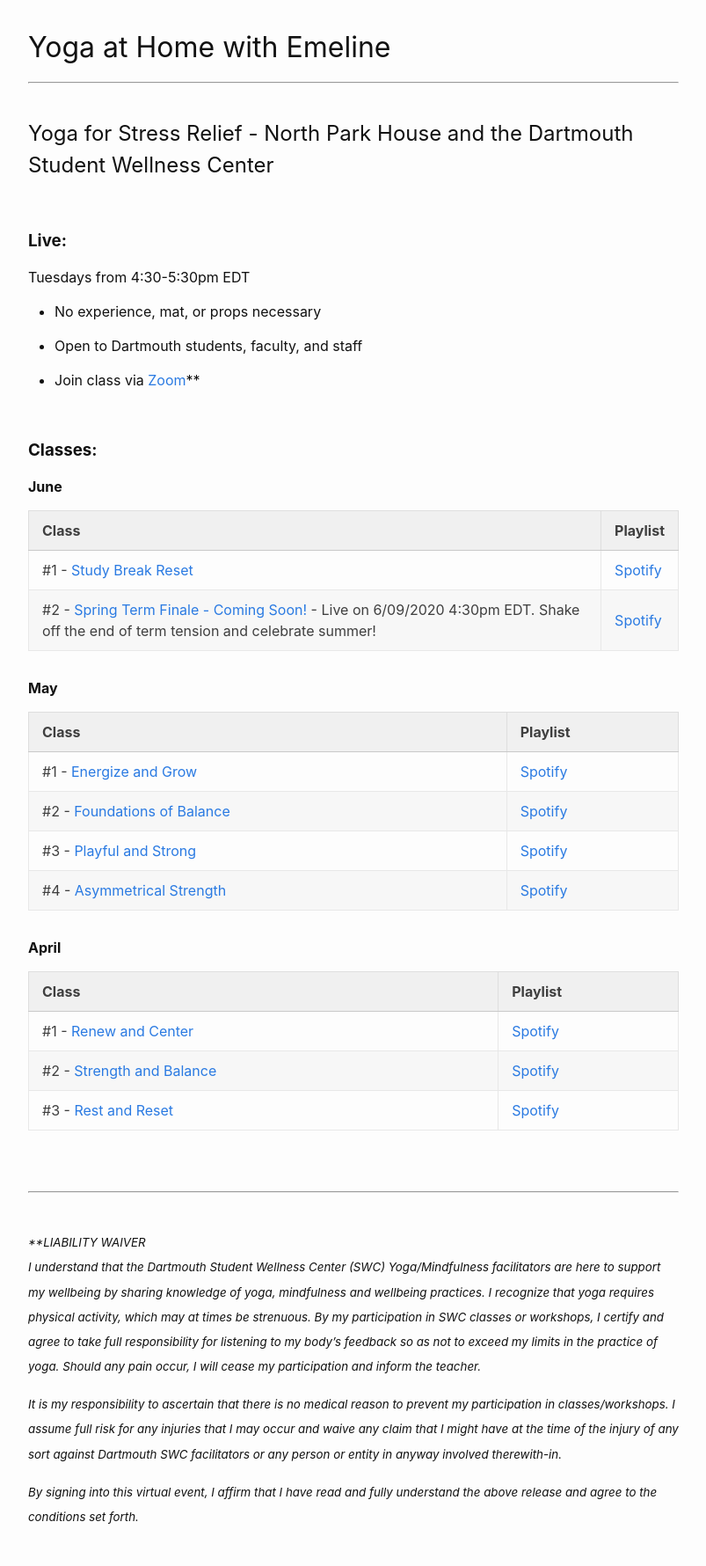
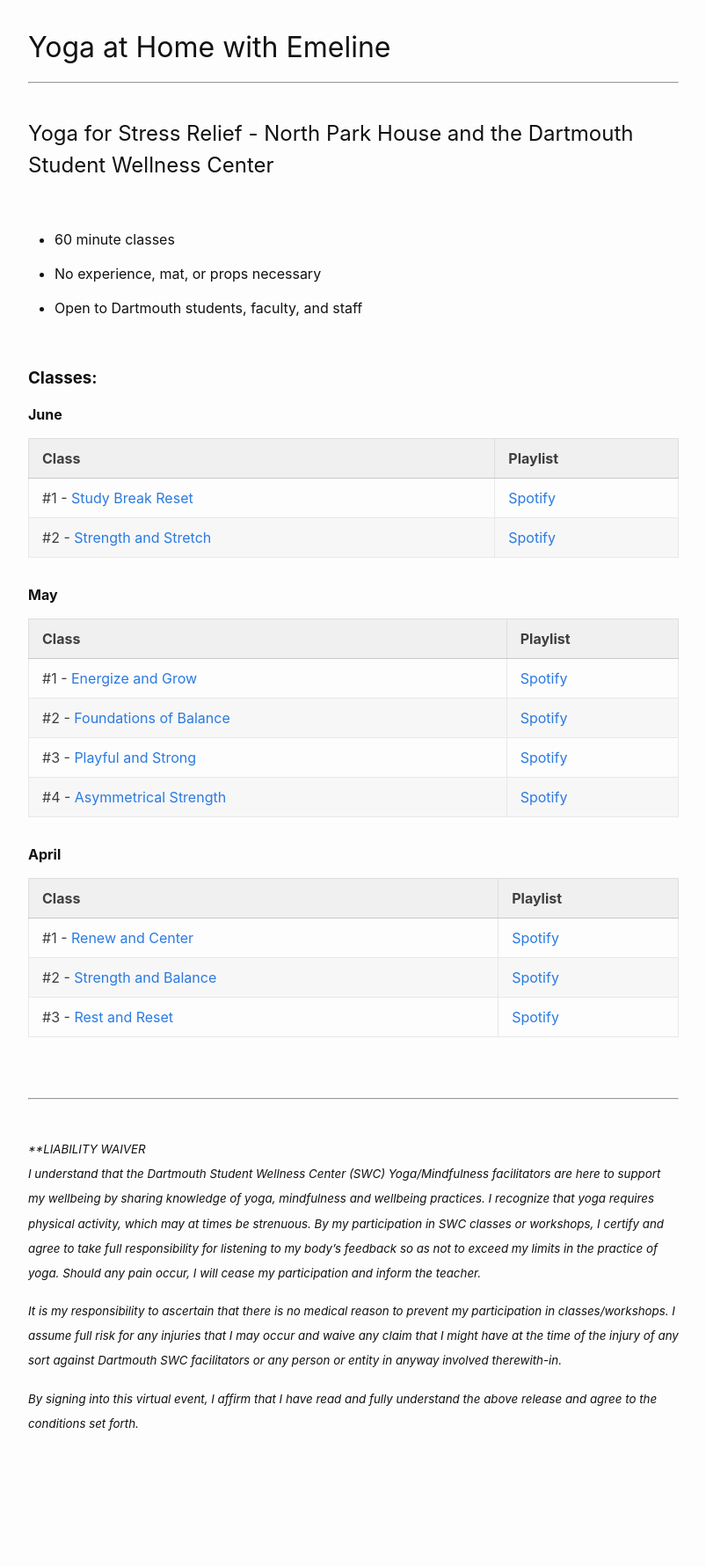
Before and after one commit to emelineclarke/yoga, a Jekyll site: the page built from index.markdown, in a window 1280 px wide. Shown: the whole page at 88% size, without its empty margins (238-1041 px from the left). Built offline with Jekyll 4.4.1, drawn with Linux system fonts in a browser that asks for light colours; after the commit the page ends 1674 px from its top, so only the background shows below that.

```diff
--- a/index.markdown
+++ b/index.markdown
@@ -7,15 +7,16 @@ layout: home
 <br/>
 ## Yoga for Stress Relief - North Park House and the Dartmouth Student Wellness Center
 <br/>
-### <strong>Live:</strong>
+<!-- ### <strong>Live:</strong> -->
 
-Tuesdays from 4:30-5:30pm EDT
+<!-- Tuesdays from 4:30-5:30pm EDT -->
+- 60 minute classes
 
 - No experience, mat, or props necessary
 
 - Open to Dartmouth students, faculty, and staff
 
-- Join class via [Zoom](https://dartmouth.zoom.us/j/757625459/)**
+<!-- - Join class via [Zoom](https://dartmouth.zoom.us/j/757625459/)** -->
 
 <br/>
 ### <strong>Classes:</strong>
@@ -25,7 +26,7 @@ Tuesdays from 4:30-5:30pm EDT
 | Class         |Playlist |
 |:------------- |:-------------|
 | #1 - [Study Break Reset](https://dartmouth.zoom.us/rec/share/z-0yIrO3rm5LUpXv9Eb5BLx9Qdjaeaa8hCMa-aEMxE6tiAeuiqapYPlCsnvoDJKi) |  [Spotify](https://open.spotify.com/playlist/4z4BsycUOc8GjgjKmytCKe?si=AcylkFxZRQmdKYoxEzFriQ)   |
-| #2 - [Spring Term Finale - Coming Soon!](https://dartmouth.zoom.us/j/757625459/) - Live on 6/09/2020 4:30pm EDT. Shake off the end of term tension and celebrate summer! |  [Spotify](https://open.spotify.com/playlist/2raXlGz9MhNKIDjV9yzTHc?si=W78LosLfS-GVF_ucbAkieA)    |
+| #2 - [Strength and Stretch](https://dartmouth.zoom.us/rec/share/tJFWDeHA33FIWoHIt0_8BYsfHrngaaa80yQY_PEOyh54kc0u1VW2fLi41fZKvxr_) |  [Spotify](https://open.spotify.com/playlist/2raXlGz9MhNKIDjV9yzTHc?si=W78LosLfS-GVF_ucbAkieA)    |
 
 <strong>May</strong>
 
```
